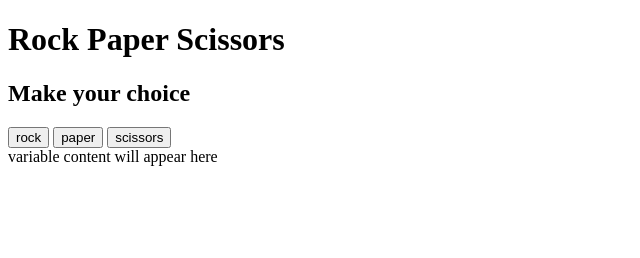
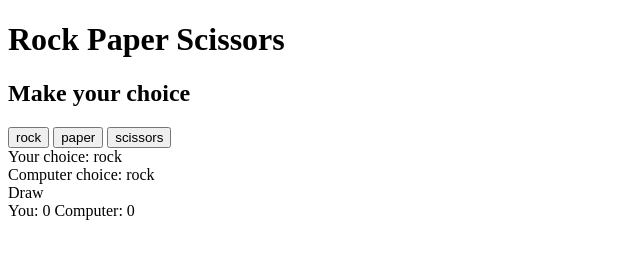
Before and after one commit to DzianisPilipuk/rock_paper_scissors, a plain HTML site: page index.html in a window 1280 px wide. Both pictures are taken after a click on the button "rock". Shown: the whole page, without its empty margins (0-640 px from the left). Drawn offline with Linux system fonts and the light colour scheme.

Commit message:
Adding text output

```diff
--- a/index.html
+++ b/index.html
@@ -21,7 +21,19 @@
             <button id="btn_paper">paper</button>
             <button id="btn_scissors">scissors</button>
         </div>
-        <div id="variable-container">
+        <div class="variable-container">
+            <div id="user-choice-displayer">
+                Your choice:
+            </div>
+            <div id="computer-choice-displayer">
+                Computer choice:
+            </div>
+            <div id="round-winner-displayer">
+                No winner yet
+            </div>
+            <div id="score-displayer">
+                You: Computer:
+            </div>
         </div>
     </div>
 </body>
--- a/script.js
+++ b/script.js
@@ -1,7 +1,7 @@
 let computerScore = 0;
 let userScore = 0;
-let userChoice;
-let computerChoice;
+let userChoice = "";
+let computerChoice = "";
 let comparisonResult;
 
 const btn_rock = document.querySelector('#btn_rock');
@@ -18,23 +18,29 @@ btn_scissors.addEventListener('click', () => {
     playRound("scissors");
 });
 
-const variableContainer = document.querySelector('#variable-container');
+function displayPlayerChoice() {
+    document.getElementById("user-choice-displayer").innerHTML = "Your choice: " + userChoice
+}
+function displayComputerChoice() {
+    document.getElementById("computer-choice-displayer").innerHTML = "Computer choice: " + computerChoice
+}
+function displayRoundWinner() {
+    document.getElementById("round-winner-displayer").innerHTML = comparisonResult
+}
+function displayScore() {
+    document.getElementById("score-displayer").innerHTML = "You: " + userScore + " Computer: " + computerScore
+}
 
-const content = document.createElement('div');
-content.classList.add('content');
-content.textContent = "variable content will appear here";
-
-variableContainer.appendChild(content);
 
 function playRound(choice) {
     userChoice = choice;
     computerChoice = getComputerChoice();
-    alert( "Your choice is " + userChoice );
-    alert( "Computer choice is " + computerChoice );
+    displayPlayerChoice();
+    displayComputerChoice();
     comparisonResult = compareChoices();
-    window.alert(comparisonResult);
+    displayRoundWinner();
     updateScore();
-    window.alert("Computer: " + computerScore + "You: " + userScore );
+    displayScore();
 }
 function getComputerChoice() {
     let choiceNumber = Math.floor(Math.random() * 3);
```
